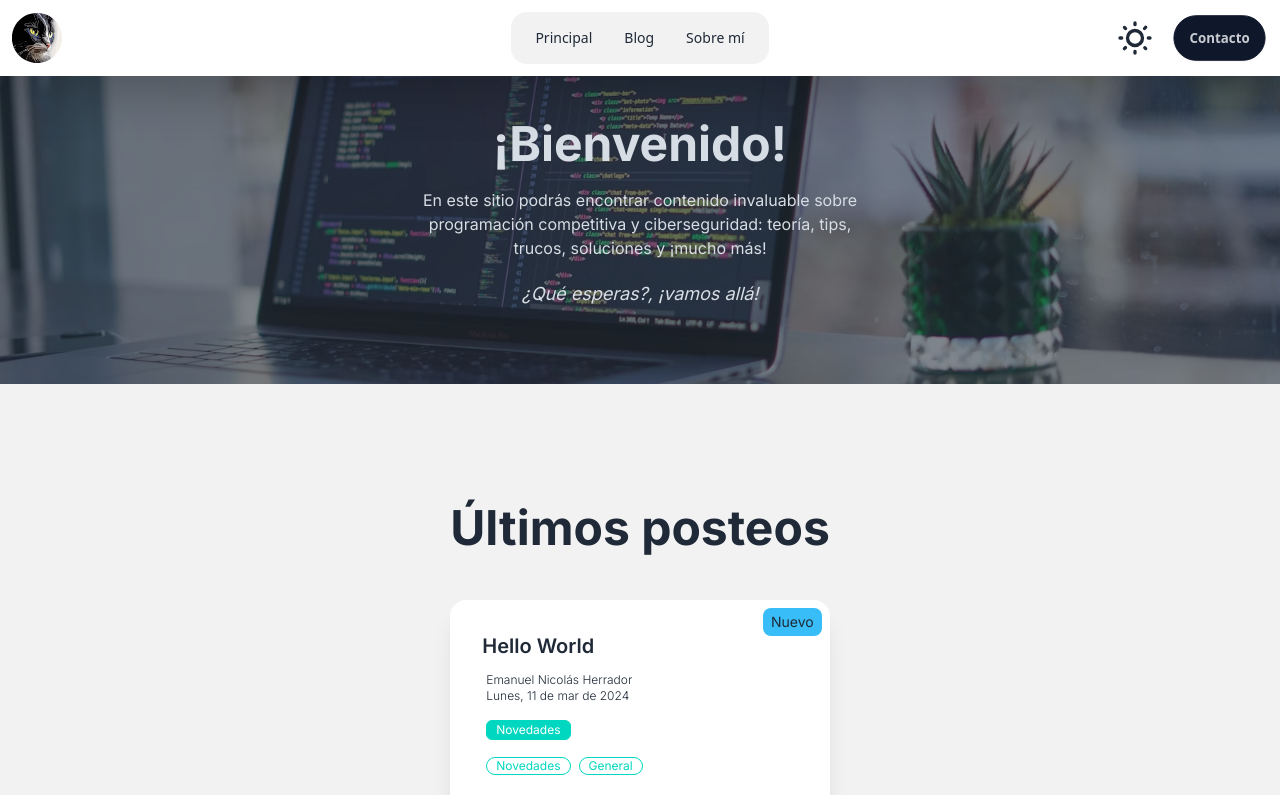
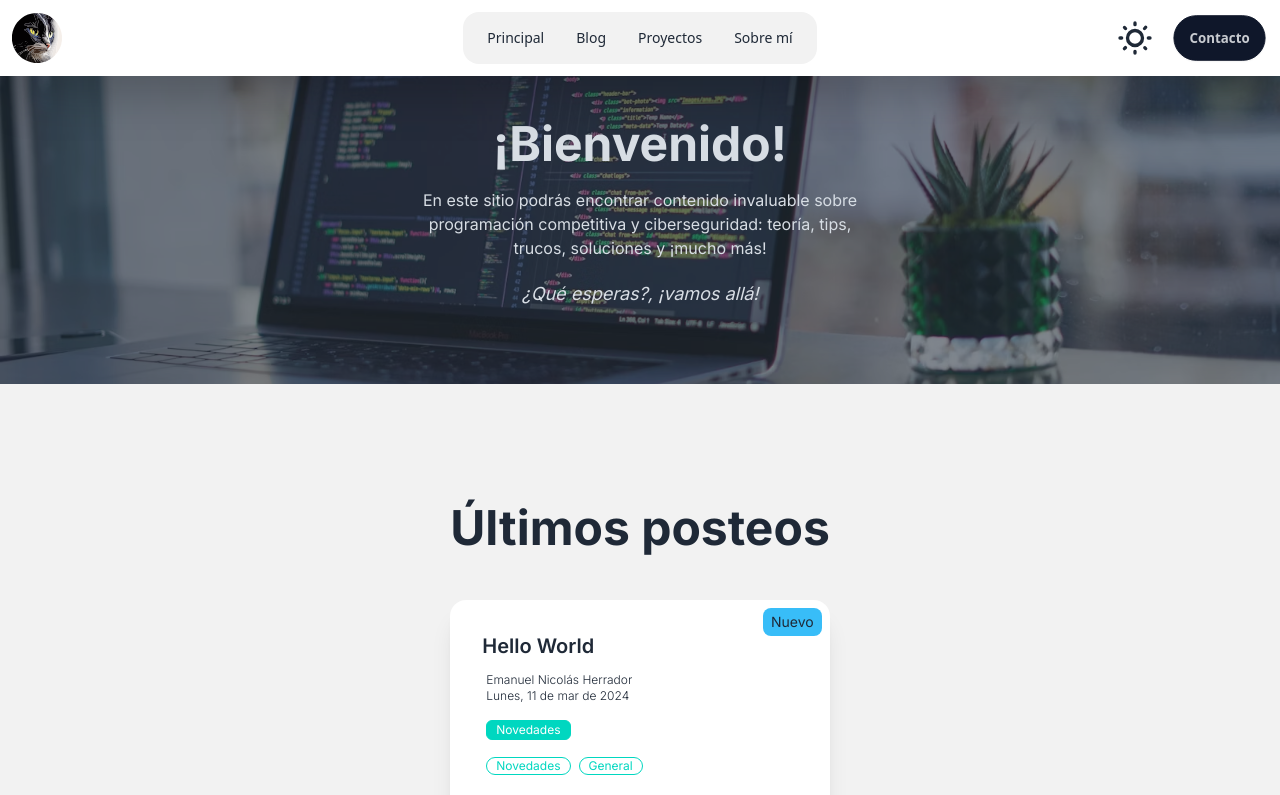
Before and after one commit to helcsnewsxd/project-website-personal_blog, a Next.js app: page / in a window 1280 px wide. Shown: the top 795 px of the page. Built offline with nearby package versions, Linux system fonts and the light colour scheme; no server answers; the database is empty; what tailwind-animatecss would draw is missing.

Commit message:
Added project page into the menu and navbar components

```diff
--- a/components/navbar/navbar.tsx
+++ b/components/navbar/navbar.tsx
@@ -48,6 +48,9 @@ const CenterContentDesktop = () => (
       <Link href="/blog">Blog</Link>
     </li>
     <li>
+      <Link href="/projects">Proyectos</Link>
+    </li>
+    <li>
       <Link href="/about">Sobre mí</Link>
     </li>
   </ul>
--- a/pages/_app.tsx
+++ b/pages/_app.tsx
@@ -32,6 +32,9 @@ export default function App({ Component, pageProps }: AppProps) {
               <Link href="/about">Sobre mí</Link>
             </li>
             <li>
+              <Link href="/projects">Proyectos</Link>
+            </li>
+            <li>
               <Link href="/contact">Contacto</Link>
             </li>
           </ul>
```
